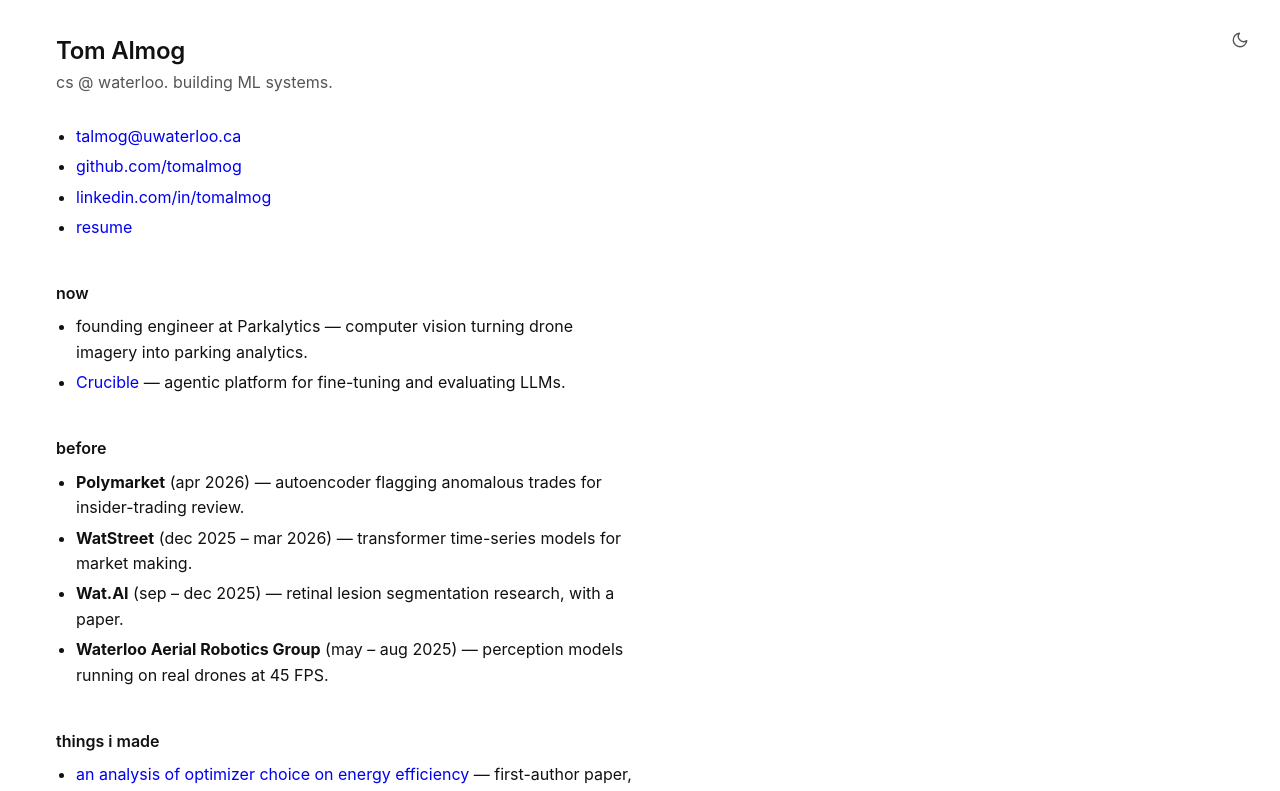
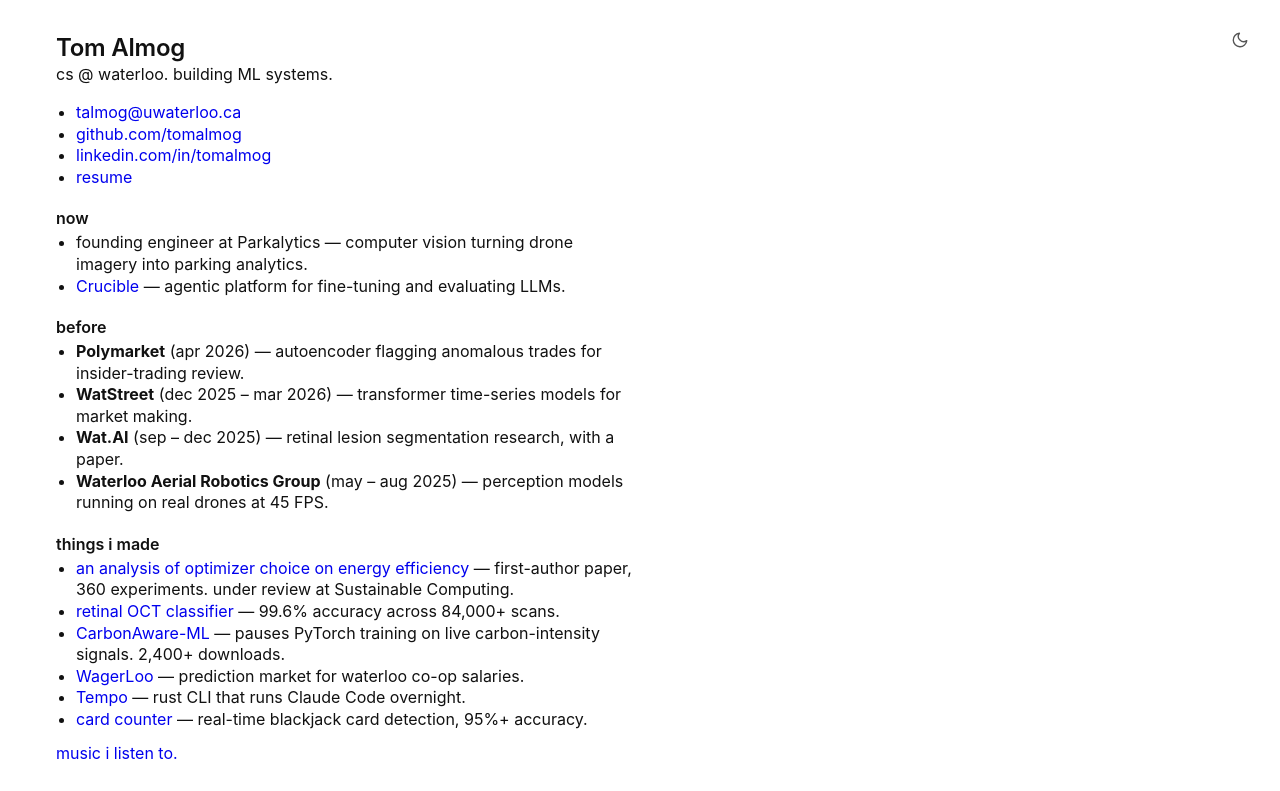
Before and after one commit to tomalmog/personal, a Next.js app: page / in a window 1280 px wide. Shown: the top 791 px of the page. Built offline with nearby package versions, Linux system fonts and the light colour scheme.

Commit message:
Tighten line spacing and drop the grey tagline
Line height, heading margins and list spacing were all looser than the
plain page called for, and the tagline was grey instead of black.

```diff
--- a/app/globals.css
+++ b/app/globals.css
@@ -29,7 +29,7 @@ body {
     color: var(--fg);
     font-family: -apple-system, BlinkMacSystemFont, 'Segoe UI', system-ui, sans-serif;
     font-size: 16px;
-    line-height: 1.6;
+    line-height: 1.35;
     -webkit-font-smoothing: antialiased;
 }
 
@@ -48,17 +48,16 @@ h1 {
 h2 {
     font-size: 1rem;
     font-weight: 600;
-    margin-top: 2.5rem;
+    margin-top: 1.25rem;
+    margin-bottom: 0.15rem;
+}
+
+p {
     margin-bottom: 0.5rem;
 }
 
-p {
+.lede {
     margin-bottom: 1rem;
-}
-
-.lede {
-    color: var(--muted);
-    margin-bottom: 1.75rem;
 }
 
 ul {
@@ -67,7 +66,11 @@ ul {
 }
 
 li {
-    margin-bottom: 0.3rem;
+    margin-bottom: 0;
+}
+
+ul + p {
+    margin-top: 0.75rem;
 }
 
 a {
```
